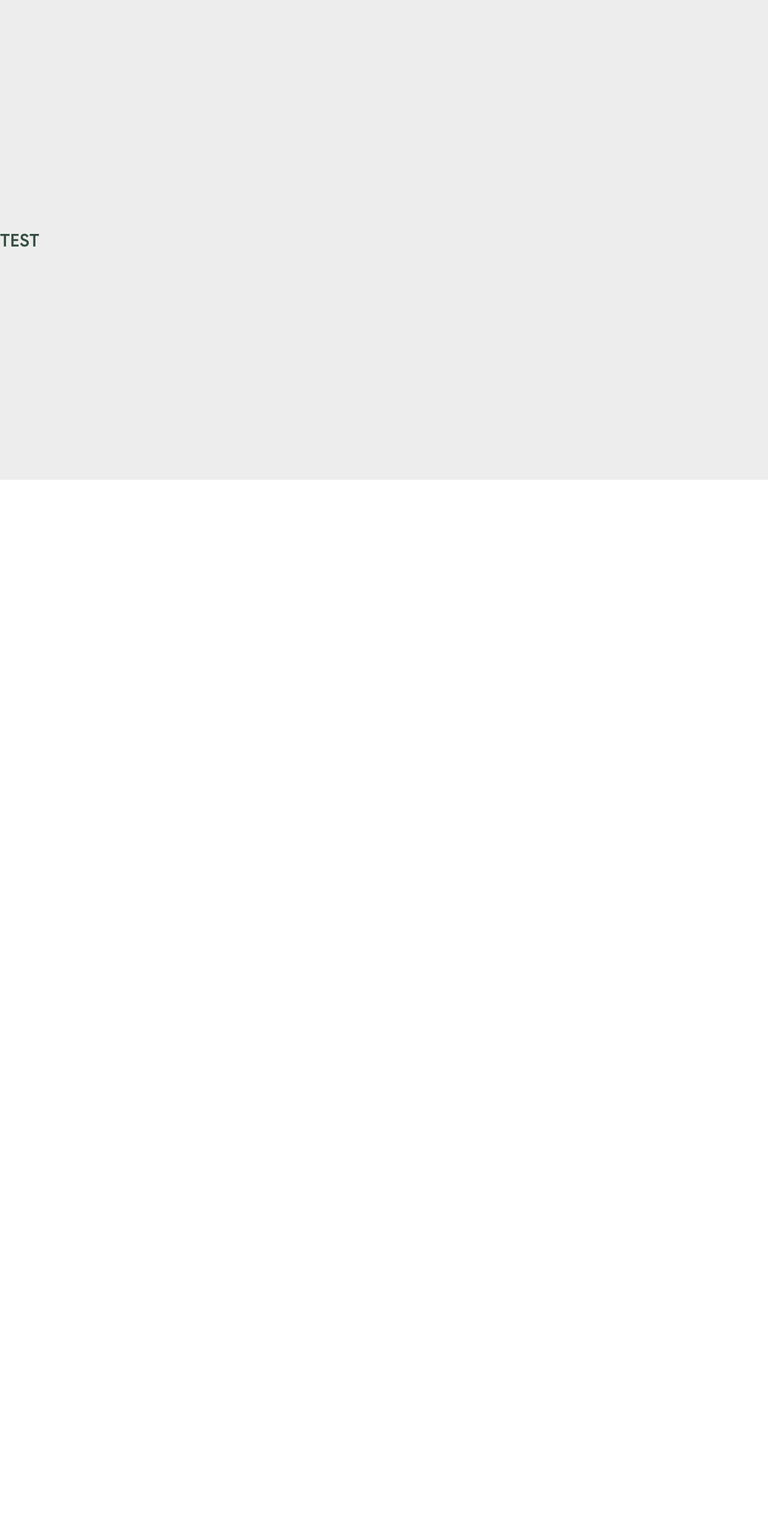
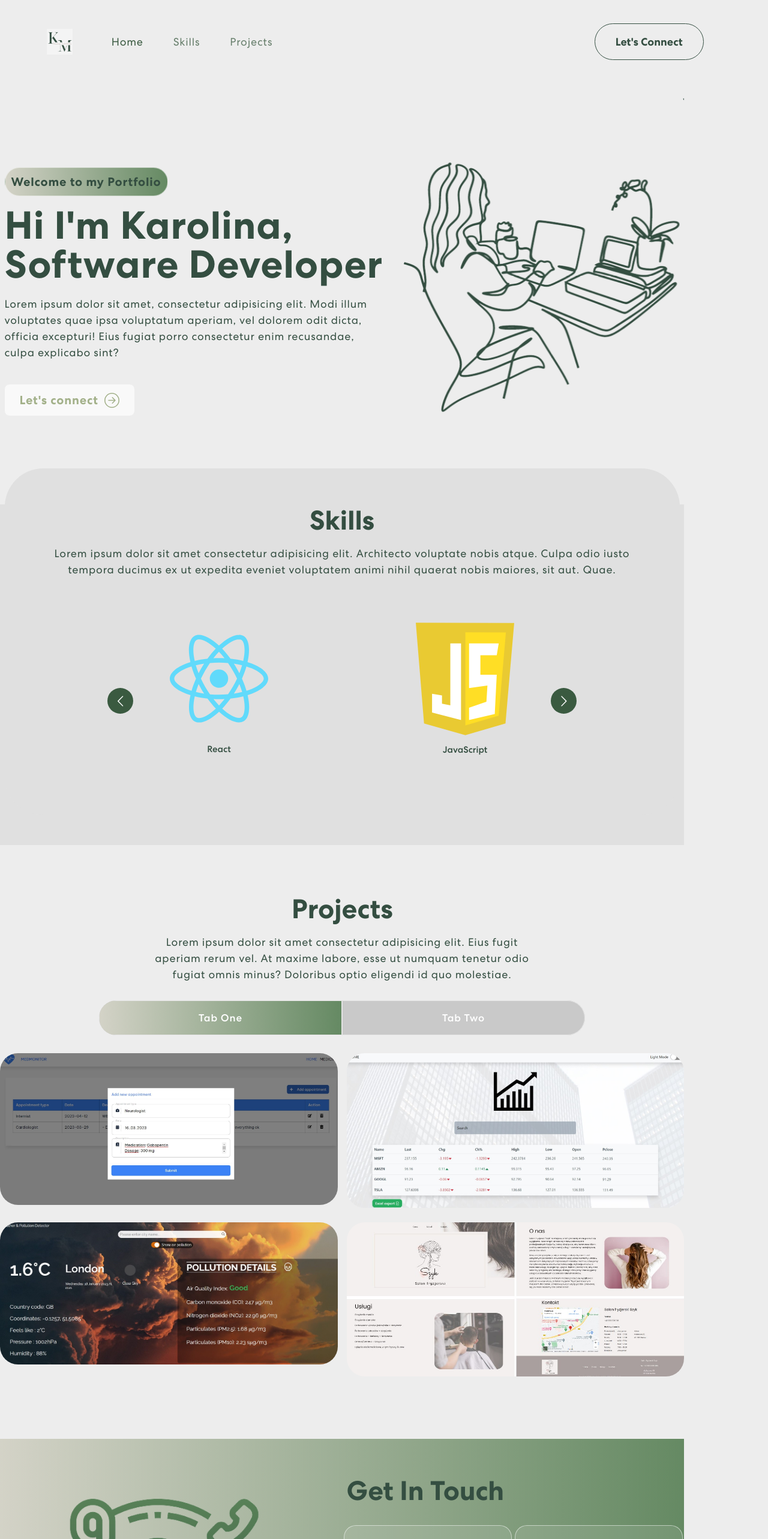
Before and after one commit to karolinamarszal/myPortfolio, a React (Vite) app: page / in a window 1280 px wide. Shown: the top 2566 px of the page at 60% size. Before the commit the page ends 800 px from the top, so only its background shows below. Built offline with nearby package versions, Linux system fonts and the light colour scheme.

Commit message:
Updated components

```diff
--- a/src/App.jsx
+++ b/src/App.jsx
@@ -1,16 +1,26 @@
-import { useState } from 'react'
+import NavBar from "./components/NavBar";
+import Banner from "./components/Banner";
+import Skills from "./components/Skills";
+import Projects from "./components/Projects";
+import Contact from "./components/Contact";
+import Footer from "./components/Footer";
 import './App.css'
+import 'bootstrap/dist/css/bootstrap.min.css';
 
 function App() {
-  const [count, setCount] = useState(0)
 
   return (
     <div className="App">
       <div>
-        <h2>TEST</h2>
+        <NavBar />
+        <Banner />
+        <Skills />
+        <Projects />
+        <Contact />
+        <Footer />
       </div>
     </div>
   )
 }
 
-export default App
+export default App;
```
